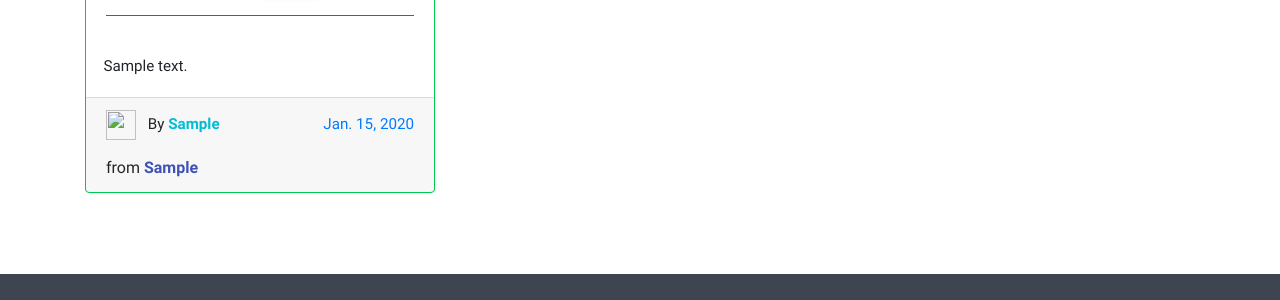
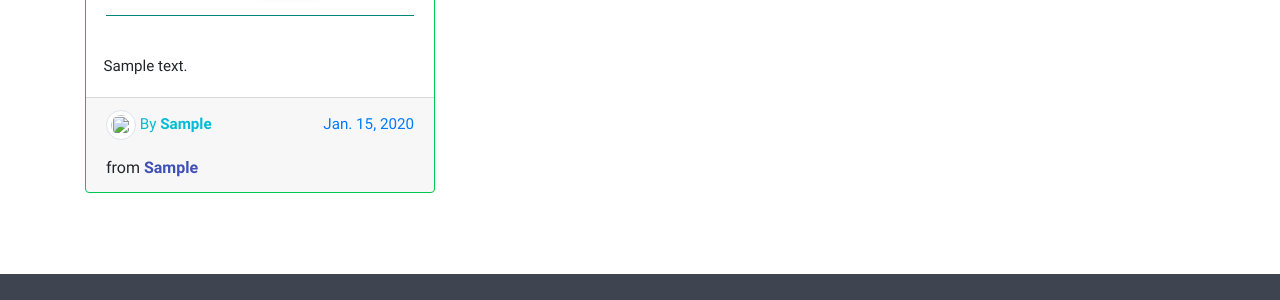
Before and after one commit to KenMwaura1/zoo-awwards, a Django app: page / in a window 1280 px wide. Shown: the part 418-718 px from the top of the page. Run offline with Django 3.2, Linux system fonts and the light colour scheme; tables that the repository leaves empty hold one stand-in row (values such as "Sample post"); some libraries are stand-ins or nearby versions.

Commit message:
Updated styles and links

```diff
--- a/z_awwards/templates/z_awwards/home.html
+++ b/z_awwards/templates/z_awwards/home.html
@@ -58,9 +58,9 @@
                                     <p>{{ project.description }}</p>
                                 </div>
                                 <div class="card-footer">
-                                    <div class="card-meta">
+                                    <div class="card-meta zoom">
                                         <div class="by">
-                                            <p class="card-text cya"><img src="{{project.user.profile.profile_picture.url}}"  class="nav-img mr-2" alt="">
+                                            <p class="card-text cyan-text "><img class="rounded-circle nav-img  img-thumbnail" src="{{ user.userprofile.profile_pic.url }}" alt="" height="50" width="50">
                                                 By
                                                 <a href="{% url 'user_projects' project.user.username %}">
                                                     <strong class="cyan-text"> {{ project.user.username| title }}</strong> <span style="float:right">{{project.date|date}}</span>
```
